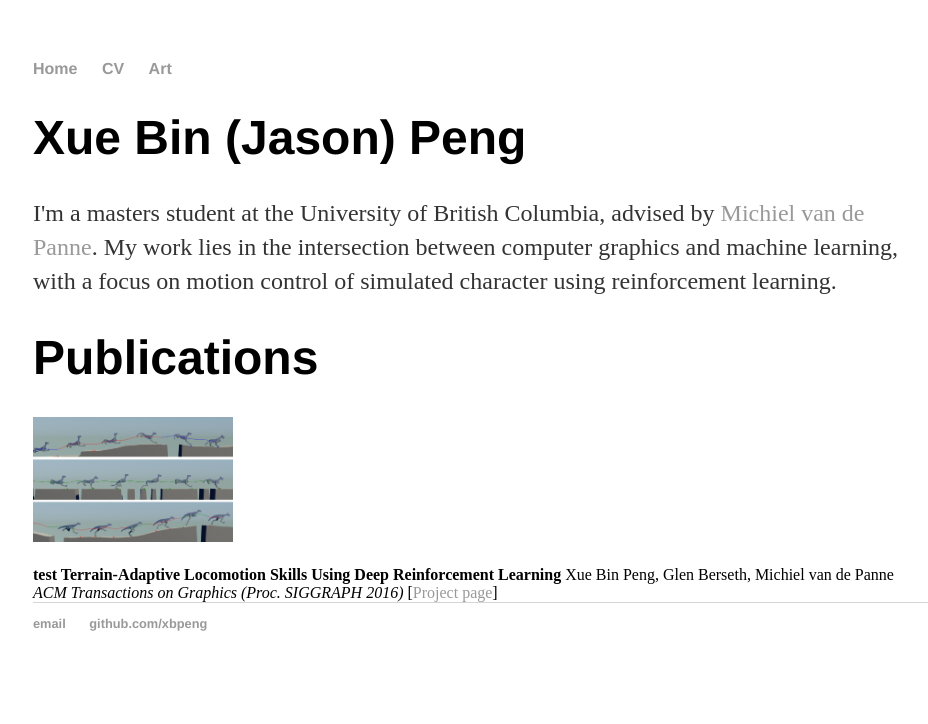
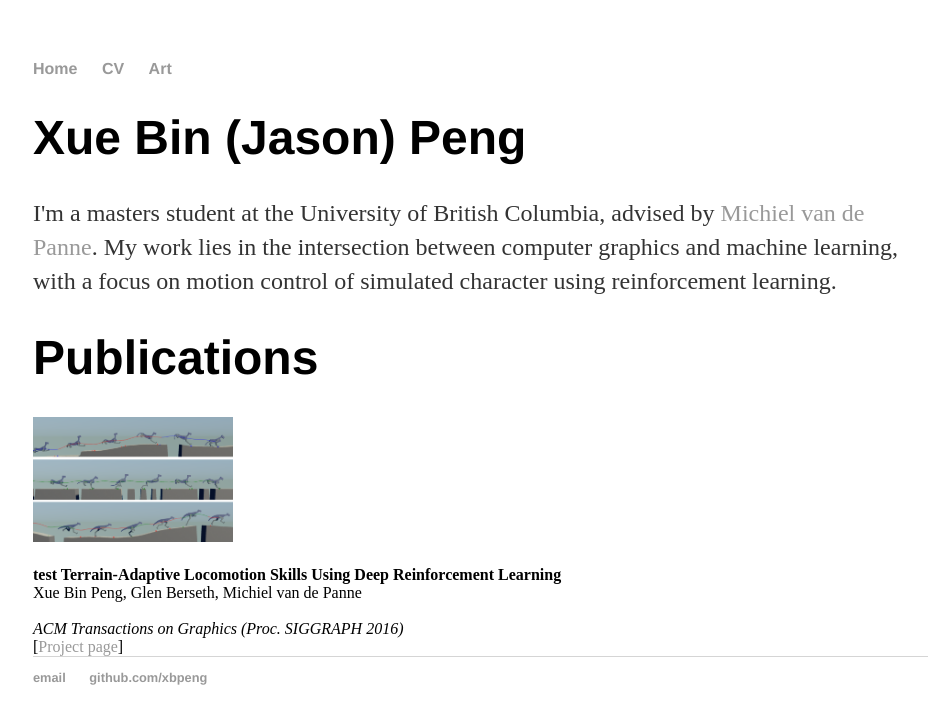
Before and after one commit to xbpeng/xbpeng.github.io, a Jekyll site: the page built from index.html, in a window 1280 px wide. Shown: the top 724 px of the page, without its empty margins (159-1087 px from the left). Built offline with Jekyll 4.4.1, drawn with Linux system fonts in a browser that asks for light colours.

```diff
--- a/index.html
+++ b/index.html
@@ -10,8 +10,8 @@ title: Xue Bin (Jason) Peng
 
 	<p style="float: middle;"><a href="https://www.cs.ubc.ca/~van/papers/2016-TOG-deepRL/index.html"><img style="vertical-align:top" src="images/papers/2016-TOG-deepRL.png"  width="200" height="inherit" alt="" /></a></p>
     	<b> test Terrain-Adaptive Locomotion Skills Using Deep Reinforcement Learning </b>
-	Xue Bin Peng, Glen Berseth, Michiel van de Panne
-	<em> ACM Transactions on Graphics (Proc. SIGGRAPH 2016)</em>
+	<br> Xue Bin Peng, Glen Berseth, Michiel van de Panne </br>
+	<br> <em> ACM Transactions on Graphics (Proc. SIGGRAPH 2016)</em> </br>
 	[<a href="https://www.cs.ubc.ca/~van/papers/2016-TOG-deepRL/index.html">Project page</a>]
 
 
```
